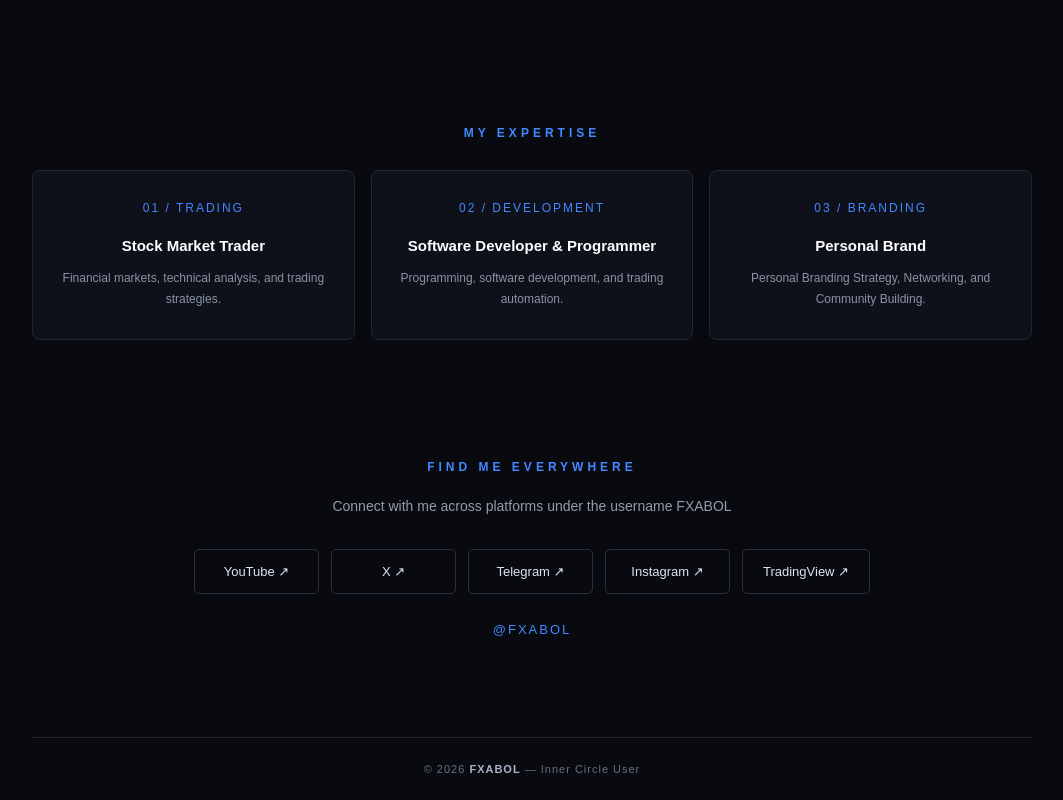
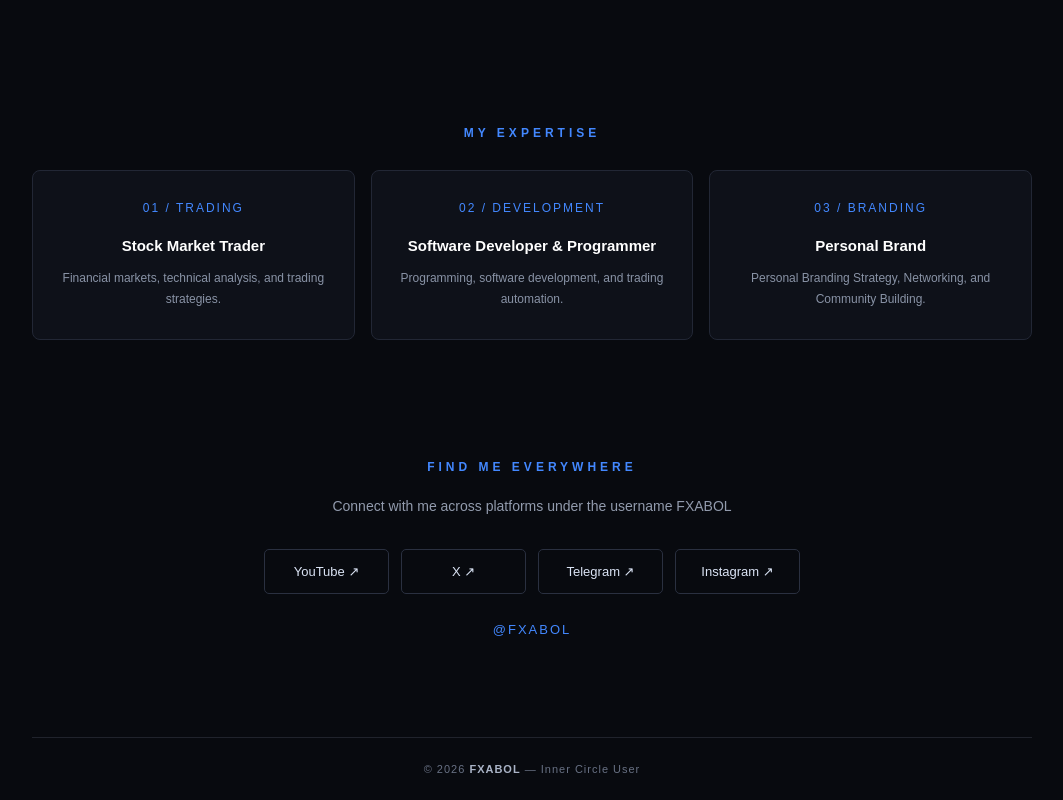
Before and after one commit to FXABOL/FXABOL.github.io, a plain HTML site: page index.html in a window 1280 px wide. Shown: the part 890-1690 px from the top of the page, without its empty margins (108-1171 px from the left). Drawn offline with Linux system fonts and the light colour scheme.

Commit message:
Update index.html

```diff
--- a/index.html
+++ b/index.html
@@ -362,12 +362,6 @@
                     Instagram ↗
                 </a>
 
-                <a class="social-link"
-                   href="https://www.tradingview.com/u/FXABOL"
-                   target="_blank"
-                   rel="noopener noreferrer">
-                    TradingView ↗
-                </a>
 
                 <!-- Copy a link block above to add another platform. -->
 
```
